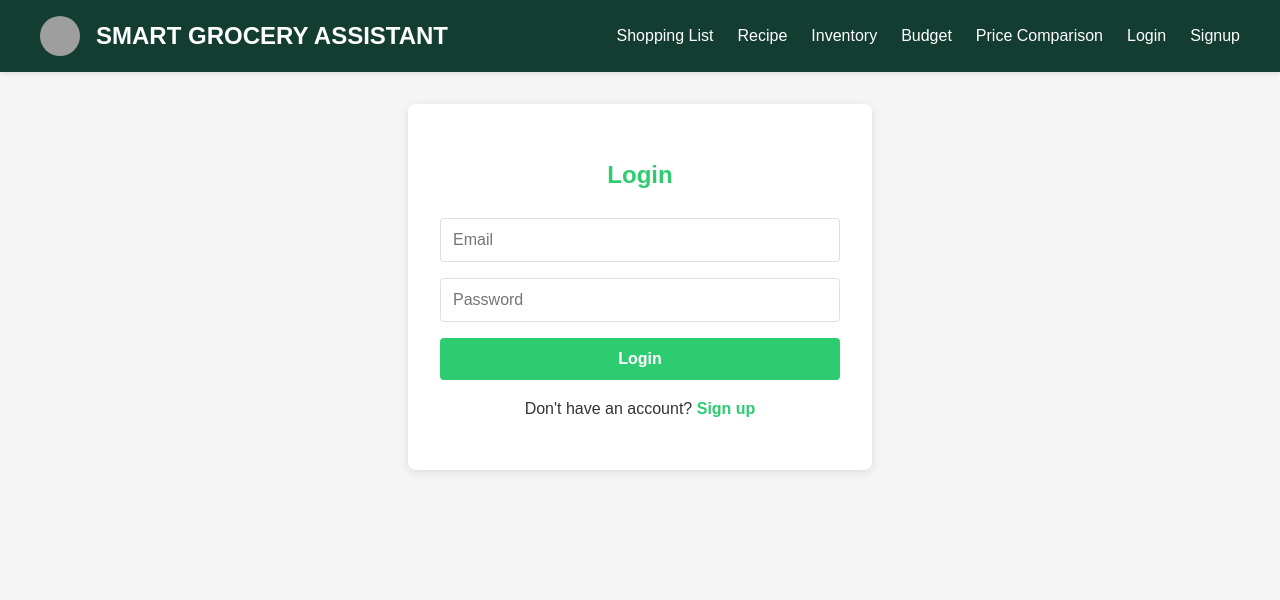
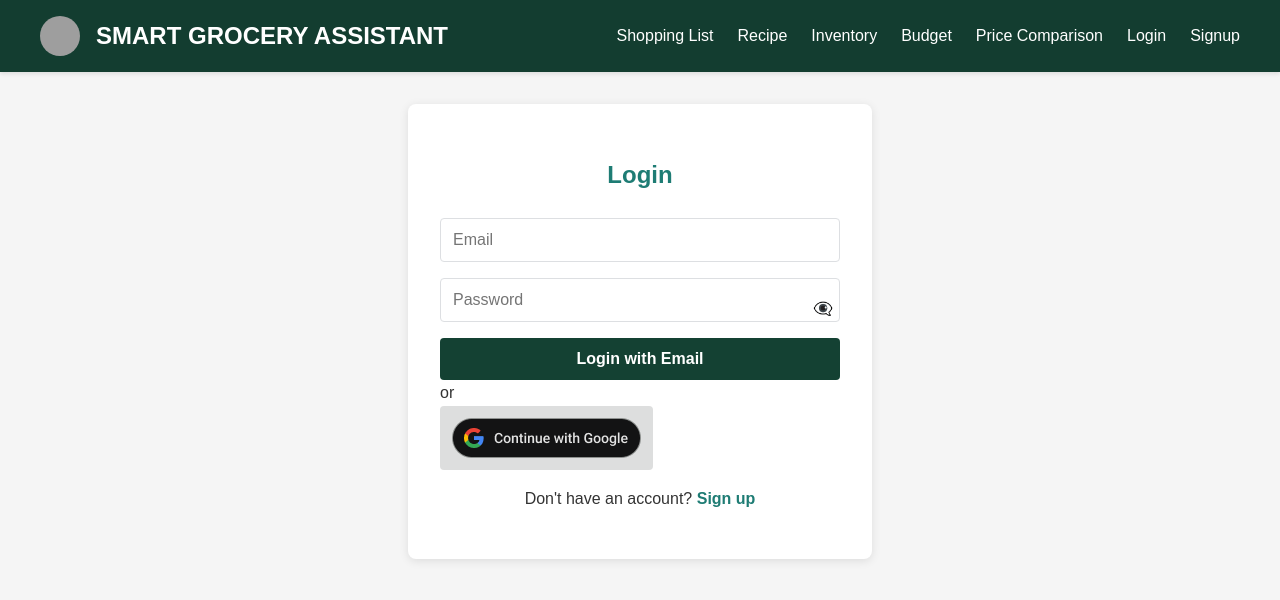
Before and after one commit to LinetMutuku/smart-grocery--assistant, a React (Create React App) app: page / in a window 1280 px wide. Shown: the top 600 px of the page. Built offline with nearby package versions, Linux system fonts and the light colour scheme; no server answers; grey boxes are pictures that could not be loaded.

Commit message:
Added signup with Google

```diff
--- a/src/Components/Login.js
+++ b/src/Components/Login.js
@@ -1,7 +1,7 @@
 import React, { useState } from 'react';
 import { useNavigate, Link } from 'react-router-dom';
-import { auth } from '../firebaseConfig';
-import { signInWithEmailAndPassword } from 'firebase/auth';
+import { auth, googleProvider } from '../firebaseConfig';
+import { signInWithEmailAndPassword, signInWithPopup } from 'firebase/auth';
 import { useAuth } from '../context/AuthContext';
 import toast from 'react-hot-toast';
 import '../style.css';
@@ -9,11 +9,12 @@ import '../style.css';
 const Login = () => {
     const [email, setEmail] = useState('');
     const [password, setPassword] = useState('');
+    const [showPassword, setShowPassword] = useState(false);
     const [error, setError] = useState(null);
     const navigate = useNavigate();
     const { setUser } = useAuth();
 
-    const handleSubmit = async (e) => {
+    const handleEmailLogin = async (e) => {
         e.preventDefault();
         setError(null);
         try {
@@ -31,11 +32,28 @@ const Login = () => {
         }
     };
 
+    const handleGoogleLogin = async () => {
+        try {
+            const result = await signInWithPopup(auth, googleProvider);
+            setUser(result.user);
+            toast.success('Logged in successfully with Google!');
+            navigate('/shopping-list');
+        } catch (err) {
+            console.error('Google login error:', err);
+            if (err.code === 'auth/popup-closed-by-user') {
+                toast.info('Google sign-in was cancelled. Please try again if you want to sign in with Google.');
+            } else {
+                setError(err.message);
+                toast.error(err.message);
+            }
+        }
+    };
+
     return (
         <div className="login-container">
             <h2>Login</h2>
             {error && <p className="error-message">{error}</p>}
-            <form onSubmit={handleSubmit}>
+            <form onSubmit={handleEmailLogin}>
                 <input
                     type="email"
                     value={email}
@@ -43,15 +61,31 @@ const Login = () => {
                     placeholder="Email"
                     required
                 />
+                <div className="password-input-container">
                     <input
-                    type="password"
+                        type={showPassword ? "text" : "password"}
                         value={password}
                         onChange={(e) => setPassword(e.target.value)}
                         placeholder="Password"
                         required
                     />
-                <button type="submit">Login</button>
+                    <button
+                        type="button"
+                        className="toggle-password"
+                        onClick={() => setShowPassword(!showPassword)}
+                        aria-label={showPassword ? "Hide password" : "Show password"}
+                    >
+                        {showPassword ? "👁️" : "👁️‍🗨️"}
+                    </button>
+                </div>
+                <button type="submit" className="email-login-button">Login with Email</button>
             </form>
+            <div className="separator">
+                <span>or</span>
+            </div>
+            <button onClick={handleGoogleLogin} className="google-signin-button">
+                <img src="/google-logo.png" alt="Continue with Google" className="google-signin-image"/>
+            </button>
             <p>Don't have an account? <Link to="/signup">Sign up</Link></p>
         </div>
     );
--- a/src/Components/SignUp.js
+++ b/src/Components/SignUp.js
@@ -1,7 +1,7 @@
 import React, { useState } from 'react';
 import { useNavigate, Link } from 'react-router-dom';
-import { auth, db } from '../firebaseConfig';
-import { createUserWithEmailAndPassword } from 'firebase/auth';
+import { auth, db, googleProvider } from '../firebaseConfig';
+import { createUserWithEmailAndPassword, signInWithPopup } from 'firebase/auth';
 import { ref, set } from 'firebase/database';
 import toast from 'react-hot-toast';
 import "../style.css";
@@ -9,10 +9,11 @@ import "../style.css";
 const SignUp = () => {
     const [email, setEmail] = useState('');
     const [password, setPassword] = useState('');
+    const [showPassword, setShowPassword] = useState(false);
     const [error, setError] = useState(null);
     const navigate = useNavigate();
 
-    const handleSubmit = async (e) => {
+    const handleEmailSignUp = async (e) => {
         e.preventDefault();
         setError(null);
         try {
@@ -35,11 +36,33 @@ const SignUp = () => {
         }
     };
 
+    const handleGoogleSignUp = async () => {
+        try {
+            const result = await signInWithPopup(auth, googleProvider);
+            const user = result.user;
+
+            await set(ref(db, 'users/' + user.uid), {
+                email: user.email,
+            });
+
+            toast.success('Signed up successfully with Google!');
+            navigate('/shopping-list');
+        } catch (err) {
+            console.error('Google signup error:', err);
+            if (err.code === 'auth/popup-closed-by-user') {
+                toast.info('Google sign-up was cancelled. Please try again if you want to sign up with Google.');
+            } else {
+                setError(err.message);
+                toast.error(err.message);
+            }
+        }
+    };
+
     return (
         <div className="signup-container">
             <h2>Sign Up</h2>
             {error && <p className="error-message">{error}</p>}
-            <form onSubmit={handleSubmit}>
+            <form onSubmit={handleEmailSignUp}>
                 <input
                     type="email"
                     value={email}
@@ -47,16 +70,32 @@ const SignUp = () => {
                     placeholder="Email"
                     required
                 />
+                <div className="password-input-container">
                     <input
-                    type="password"
+                        type={showPassword ? "text" : "password"}
                         value={password}
                         onChange={(e) => setPassword(e.target.value)}
                         placeholder="Password"
                         required
                         minLength="6"
                     />
-                <button type="submit">Sign Up</button>
+                    <button
+                        type="button"
+                        className="toggle-password"
+                        onClick={() => setShowPassword(!showPassword)}
+                        aria-label={showPassword ? "Hide password" : "Show password"}
+                    >
+                        {showPassword ? "👁️" : "👁️‍🗨️"}
+                    </button>
+                </div>
+                <button type="submit" className="email-signup-button">Sign Up with Email</button>
             </form>
+            <div className="separator">
+                <span>or</span>
+            </div>
+            <button onClick={handleGoogleSignUp} className="google-signup-button">
+                <img src="/google-logo.png" alt="Continue with Google" className="google-signin-image"/>
+            </button>
             <p>Already have an account? <Link to="/login">Log in</Link></p>
         </div>
     );
--- a/src/firebaseConfig.js
+++ b/src/firebaseConfig.js
@@ -1,6 +1,6 @@
 // firebaseConfig.js
 import { initializeApp } from 'firebase/app';
-import { getAuth } from 'firebase/auth';
+import { getAuth,GoogleAuthProvider } from 'firebase/auth';
 import { getDatabase } from 'firebase/database';
 import { getStorage } from 'firebase/storage';
 
@@ -18,7 +18,8 @@ console.log("API Key:", process.env.REACT_APP_FIREBASE_API_KEY);
 
 const app = initializeApp(firebaseConfig);
 const auth = getAuth(app);
+const googleProvider = new GoogleAuthProvider();
 const db = getDatabase(app);
 const storage = getStorage(app);
 
-export { auth, db, storage };
+export { auth,googleProvider, db, storage };
--- a/src/style.css
+++ b/src/style.css
@@ -95,7 +95,7 @@
 }
 
 .signup-container h2 {
-    color: #4a90e2;
+    color: #328f8c;
     text-align: center;
     margin-bottom: 1.5rem;
 }
@@ -107,6 +107,7 @@
 
 .signup-container input {
     margin-bottom: 1rem;
+    background-color: white;
     padding: 0.75rem;
     border: 1px solid #dddfe2;
     border-radius: 4px;
@@ -115,12 +116,12 @@
 
 .signup-container input:focus {
     outline: none;
-    border-color: #4a90e2;
+    border-color: #e7e5e5;
     box-shadow: 0 0 0 2px rgba(74, 144, 226, 0.2);
 }
 
 .signup-container button {
-    background-color: #4a90e2;
+    background-color: #1d6461;
     color: #ffffff;
     border: none;
     border-radius: 4px;
@@ -132,7 +133,7 @@
 }
 
 .signup-container button:hover {
-    background-color: #3a7bc8;
+    background-color: #dddede;
 }
 
 .signup-container .error-message {
@@ -147,7 +148,7 @@
 }
 
 .signup-container a {
-    color: #4a90e2;
+    color: #1d6461;
     text-decoration: none;
     font-weight: bold;
 }
@@ -168,7 +169,7 @@
 }
 
 .login-container h2 {
-    color: #2ecc71;
+    color: #1e7c74;
     text-align: center;
     margin-bottom: 1.5rem;
 }
@@ -188,12 +189,12 @@
 
 .login-container input:focus {
     outline: none;
-    border-color: #2ecc71;
+    border-color: #dddede;
     box-shadow: 0 0 0 2px rgba(46, 204, 113, 0.2);
 }
 
 .login-container button {
-    background-color: #2ecc71;
+    /*background-color: #1d6461;*/
     color: #ffffff;
     border: none;
     border-radius: 4px;
@@ -205,7 +206,7 @@
 }
 
 .login-container button:hover {
-    background-color: #27ae60;
+    background-color: #dddede;
 }
 
 .login-container .error-message {
@@ -220,13 +221,37 @@
 }
 
 .login-container a {
-    color: #2ecc71;
+    color: #1e7c74;
     text-decoration: none;
     font-weight: bold;
 }
 
 .login-container a:hover {
     text-decoration: underline;
+}
+
+.google-signin-button {
+    display: flex;
+    align-items: center;
+    justify-content: center;
+    background-color: #dddede;
+    color: white;
+    border: none;
+    padding: 10px 15px;
+    border-radius: 4px;
+    cursor: pointer;
+    font-size: 16px;
+    transition: background-color 0.3s;
+}
+
+.google-signin-button:hover {
+    background-color: #e7e5e5;
+}
+
+.google-logo {
+    width: 18px;
+    height: 18px;
+    margin-right: 10px;
 }
 .inventory-container {
     max-width: 1200px;
@@ -1119,11 +1144,11 @@ h2 {
 }
 
 .input-group button[type="button"] {
-    background-color: #1d6461;
+    background-color: #d2d5d5;
 }
 
 .input-group button[type="button"]:hover {
-    background-color: #1d6461;
+    background-color: #dddede;
 }
 
 @media (max-width: 600px) {
@@ -1131,3 +1156,33 @@ h2 {
         margin-top: 5px;
     }
 }
+.password-input-container {
+    position: relative;
+    display: flex;
+    align-items: center;
+}
+
+.password-input-container input {
+    flex-grow: 1;
+    padding-right: 30px; /* Make space for the button */
+}
+
+.toggle-password {
+    position: absolute;
+    right: 5px;
+    background: none;
+    border: none;
+    cursor: pointer;
+    font-size: 0.8em; /* Reduce the font size */
+    color: #777; /* Light gray color */
+    padding: 0;
+    display: flex;
+    align-items: center;
+    justify-content: center;
+    width: 24px;
+    height: 24px;
+}
+
+.toggle-password:focus {
+    outline: none;
+}
```
Also changed, not shown: public/google-logo.png (added), 1 other file (tests, documents, lock files or other folders). Lines whose indentation alone changed are shown as unchanged.
